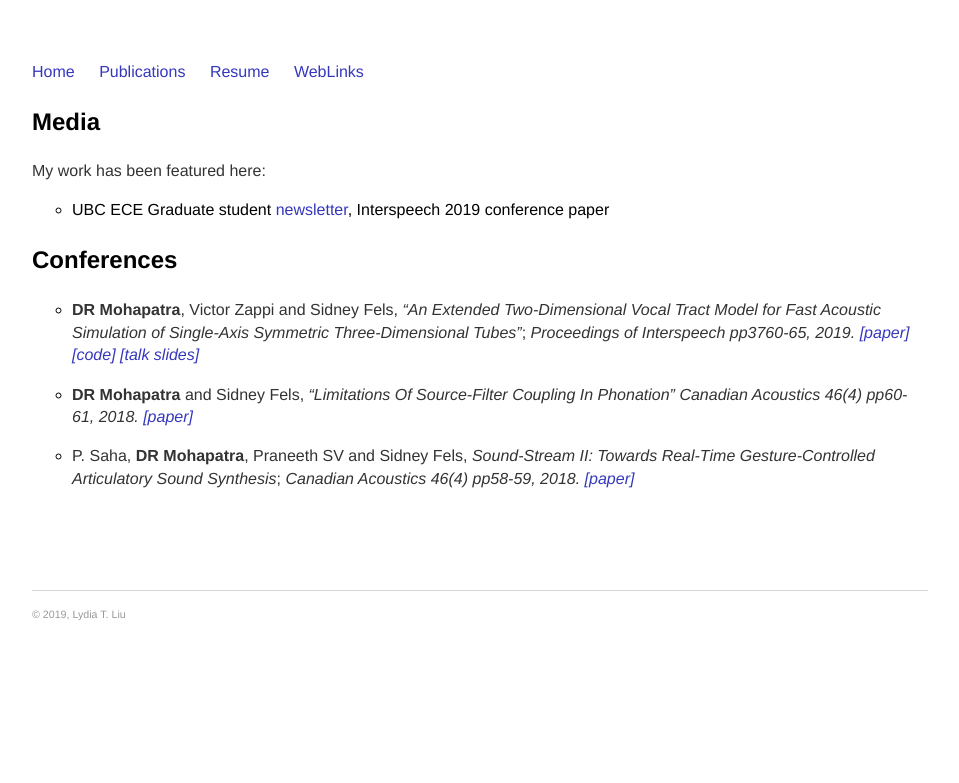
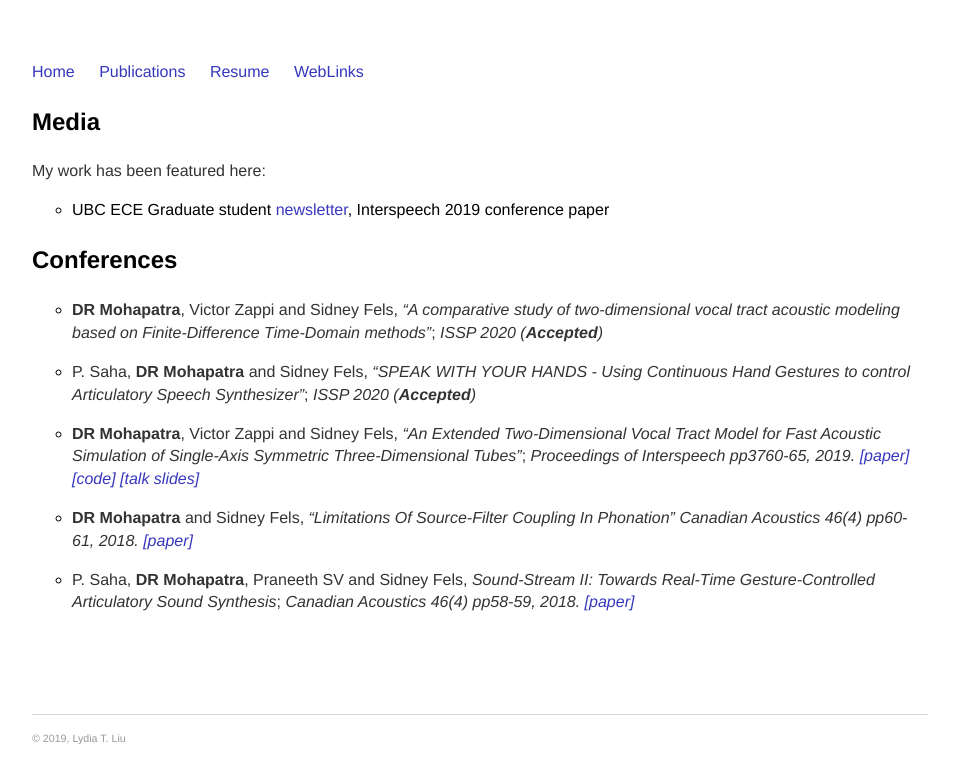
Before and after one commit to PramitSaha/debasishray19.github.io, a Jekyll site: the page built from projects.md, in a window 1280 px wide. Shown: the top 783 px of the page, without its empty margins (160-1119 px from the left). Built offline with Jekyll 4.4.1, drawn with Linux system fonts in a browser that asks for light colours.

Commit message:
Updated ISSP conference papers

```diff
--- a/projects.md
+++ b/projects.md
@@ -9,6 +9,9 @@ My work has been featured here:
 * UBC ECE Graduate student [newsletter](https://secure.campaigner.com/csb/Public/show/g94h-lkm--3b4g4c-cp6de9), Interspeech 2019 conference paper
 
 ### Conferences
+* **DR Mohapatra**, Victor Zappi and Sidney Fels, *"A comparative study of two-dimensional vocal tract acoustic modeling based on Finite-Difference Time-Domain methods"*; *ISSP 2020 (**Accepted**)*
+
+* P. Saha, **DR Mohapatra** and Sidney Fels, *"SPEAK WITH YOUR HANDS - Using Continuous Hand Gestures to control Articulatory Speech Synthesizer"*; *ISSP 2020 (**Accepted**)*
 
 * **DR Mohapatra**, Victor Zappi and Sidney Fels, *"An Extended Two-Dimensional Vocal Tract Model for Fast Acoustic Simulation of Single-Axis Symmetric Three-Dimensional Tubes"*; *Proceedings of Interspeech pp3760-65, 2019. [[paper]](https://www.isca-speech.org/archive/Interspeech_2019/pdfs/1764.pdf) [[code]](https://github.com/Debasishray19/vocaltube-speech-synthesis/tree/master/version03) [[talk slides]](https://github.com/Debasishray19/debasishray19.github.io/blob/master/assets/conferenceppt/Interspeech%202019%20Presentation.pdf)*
 
```
